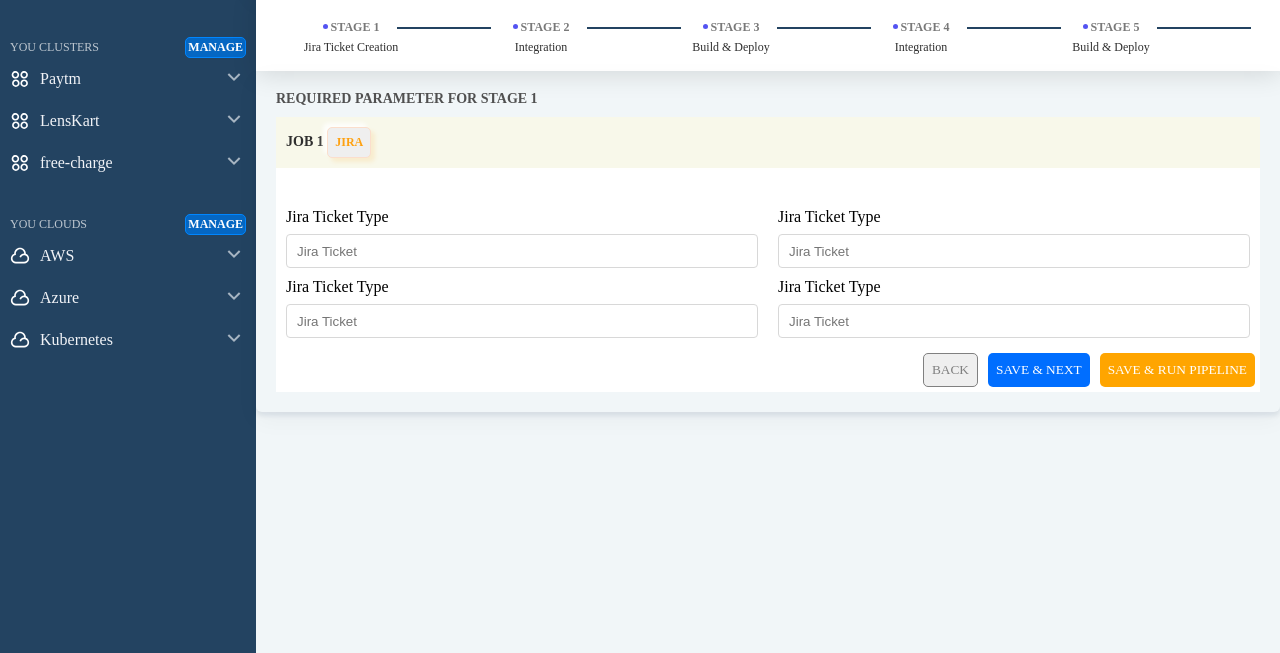
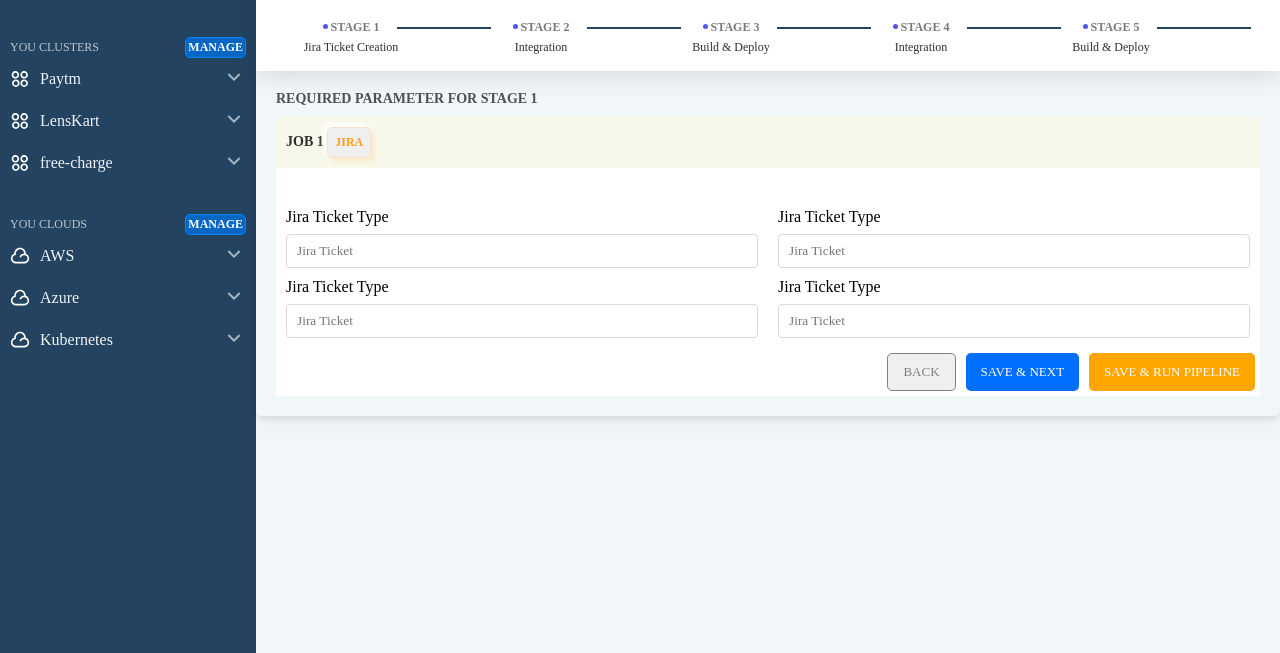
Before and after one commit to theroughcoder/frontend-test, a plain HTML site: page index.html in a window 1280 px wide. Shown: the part 147-800 px from the top of the page. Drawn offline with Linux system fonts and the light colour scheme; a web font is replaced by a local one.

Commit message:
changes in font

```diff
--- a/index.css
+++ b/index.css
@@ -413,6 +413,8 @@ input {
     border: 1px solid #D8D8D8;
     background: #FFF;
     padding-left: 10px;
+    font-family: Montserrat;
+
 }
 
 #submitBtn {
@@ -423,11 +425,12 @@ input {
 
 #submitBtn button {
 
-    padding: 8px;
+    padding: 10px 15px;
     margin: 5px;
     border-radius: 5px;
     border: 0;
     color: #FFF;
     font-family: Montserrat;
+    font-size: small;
 
 }
```
